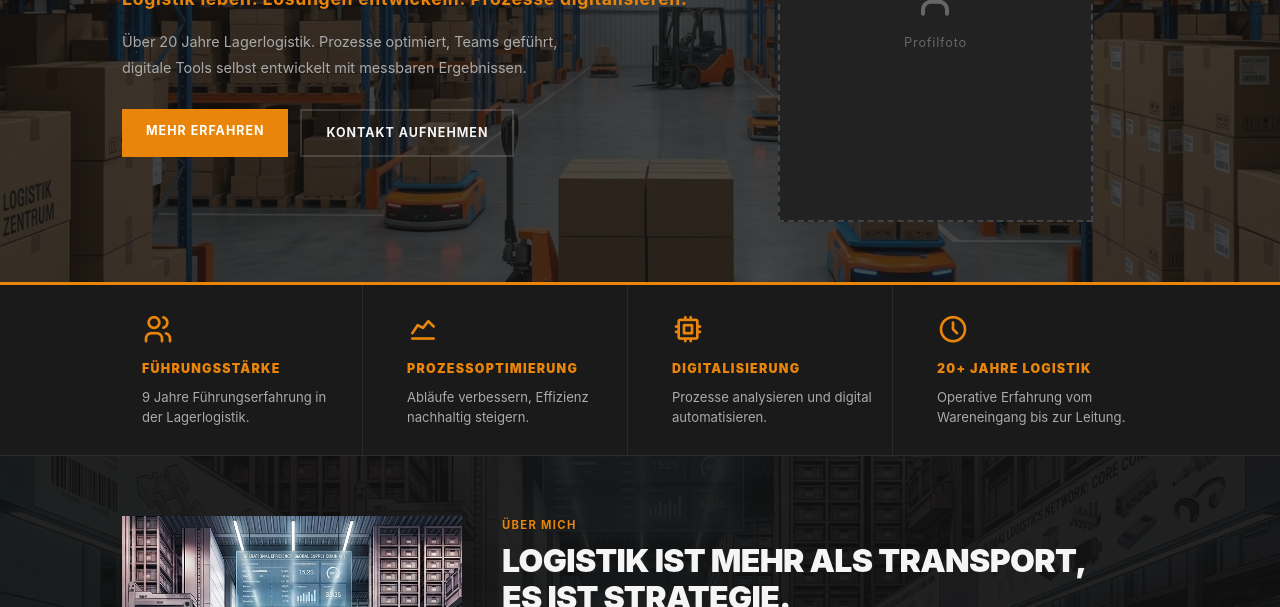
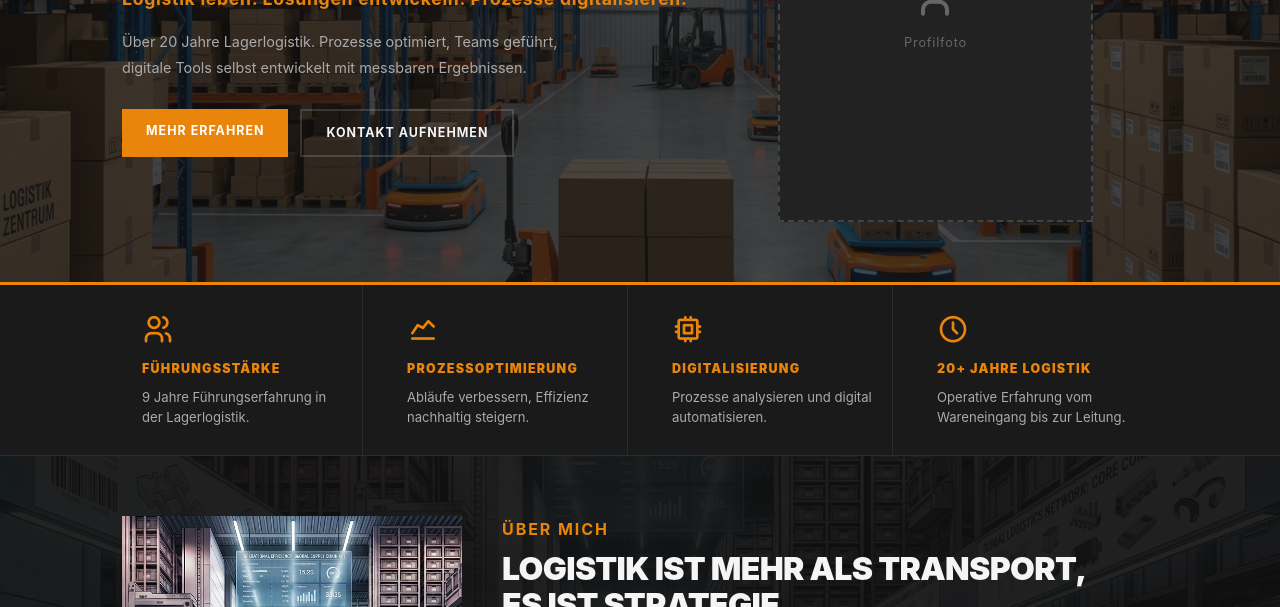
Before and after one commit to marc-schriever/marc-schriever.github.io, a plain HTML site: page index.html in a window 1280 px wide. Shown: the part 345-952 px from the top of the page. Drawn offline with Linux system fonts and the light colour scheme.

Commit message:
Add files via upload

```diff
--- a/style.css
+++ b/style.css
@@ -183,7 +183,7 @@ body {
 
 /* ── SECTION HELPERS ─────────────────────────────────────── */
 
-.section-eyebrow          { font-size: 0.7rem; font-weight: 700; letter-spacing: .12em; color: var(--orange); margin-bottom: 8px; }
+.section-eyebrow          { font-size: 1rem; font-weight: 700; letter-spacing: .12em; color: var(--orange); margin-bottom: 8px; }
 .section-eyebrow--center,
 .section-title--center    { text-align: center; }
 .section-title            { font-size: 1.6rem; font-weight: 900; letter-spacing: -.02em; line-height: 1.15; margin-bottom: 24px; }
```
